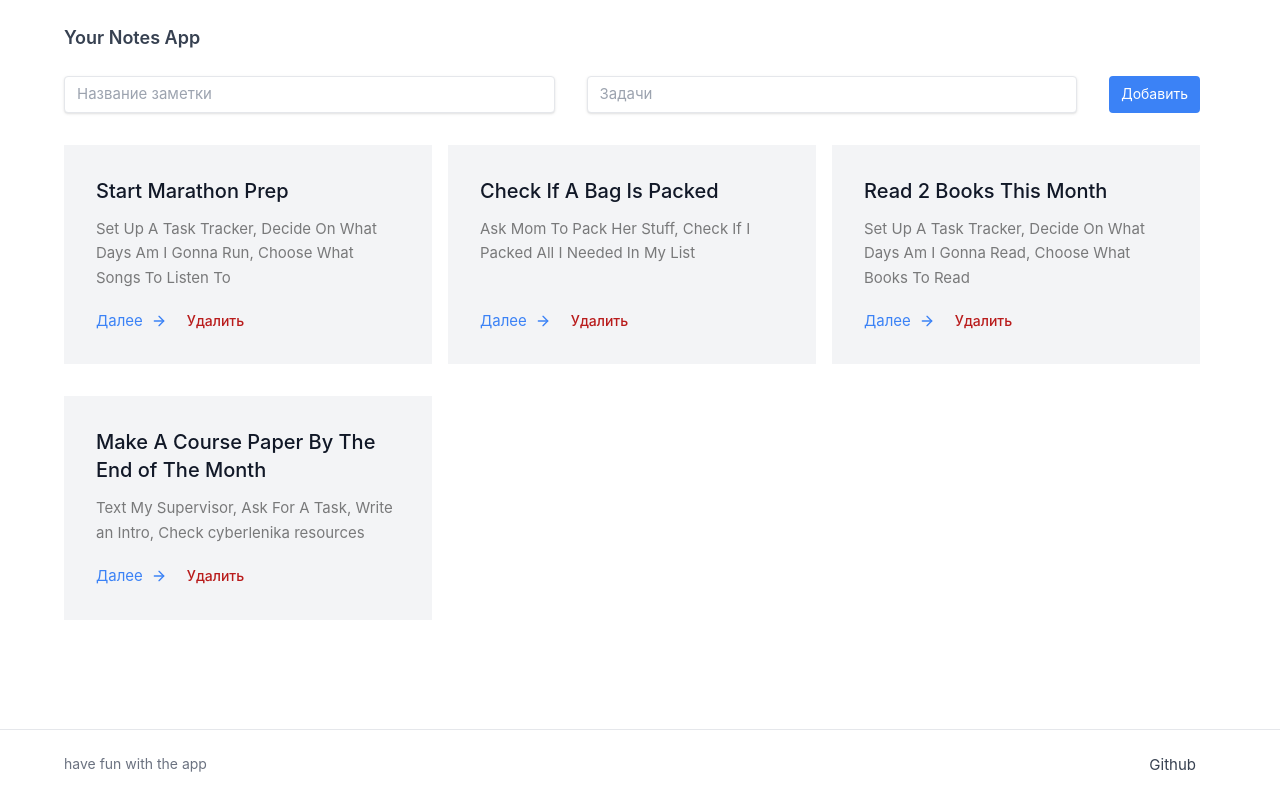
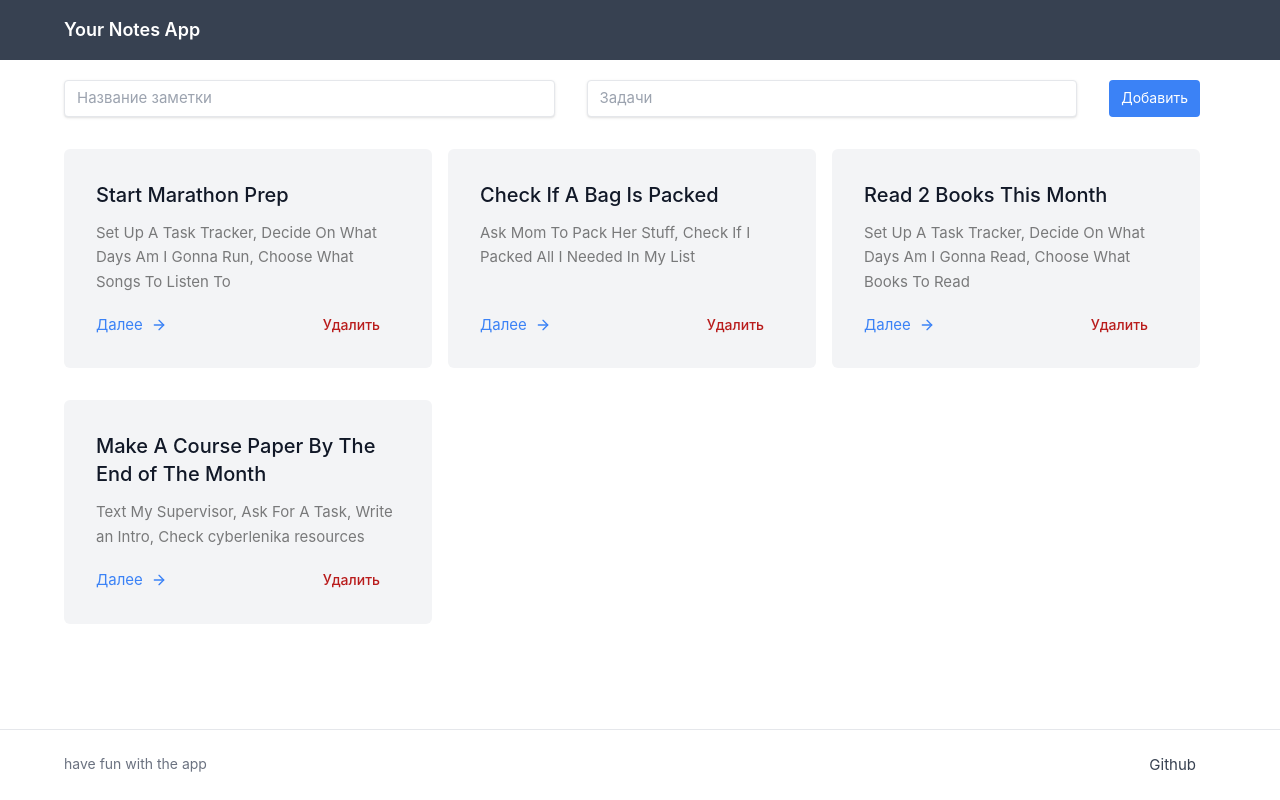
Before and after one commit to hellagirrl/todo-vue, a Vue app: page / in a window 1280 px wide. Built offline with nearby package versions, Linux system fonts and the light colour scheme.

Commit message:
ui: note item fixes

```diff
--- a/src/components/layouts/TheHeaderComponent.vue
+++ b/src/components/layouts/TheHeaderComponent.vue
@@ -3,11 +3,9 @@ import { RouterLink } from 'vue-router';
 </script>
 
 <template>
-  <header class="py-3 my-3 container text-gray-700">
-    <nav>
-      <RouterLink
-        to="/"
-        class="text-sm sm:mr-6 md:text-lg font-semibold hover:text-gray-900"
+  <header class="bg-gray-700 text-white mb-5">
+    <nav class="container my-4">
+      <RouterLink to="/" class="text-md sm:mr-6 md:text-lg font-semibold"
         >Your Notes App</RouterLink
       >
     </nav>
--- a/src/components/notes/NoteItemComponent.vue
+++ b/src/components/notes/NoteItemComponent.vue
@@ -22,14 +22,16 @@ const getTodos = (todos) => store.getTodosByName(todos).join(', ');
 
 <template>
   <div class="pt-8 pr-4 lg:w-1/3">
-    <div class="h-full flex flex-grow flex-col items-start bg-gray-100 p-8">
+    <div
+      class="h-full rounded-md flex flex-grow flex-col items-start bg-gray-100 p-8"
+    >
       <h1 class="title-font text-xl font-medium text-gray-900 mb-3">
         {{ props.note.name }}
       </h1>
       <p class="leading-relaxed mb-5 opacity-50 flex-grow">
         {{ getTodos(props.note.todos) }}
       </p>
-      <div class="flex flex-row justify-between">
+      <div class="flex flex-row w-full justify-between">
         <button
           @click="openNote(props.note)"
           class="text-blue-500 inline-flex items-center cursor-pointer"
--- a/src/views/NoteView.vue
+++ b/src/views/NoteView.vue
@@ -20,7 +20,7 @@ const editTodo = () => {
 
 <template>
   <div class="container">
-    <div class="h-full flex items-start bg-gray-100 p-8">
+    <div class="h-full rounded-md flex items-start bg-gray-100 p-8">
       <div class="flex-grow">
         <div class="flex flex-row justify-between border-b">
           <h1 class="text-3xl pl-2 font-medium text-gray-900 mb-6">
```
